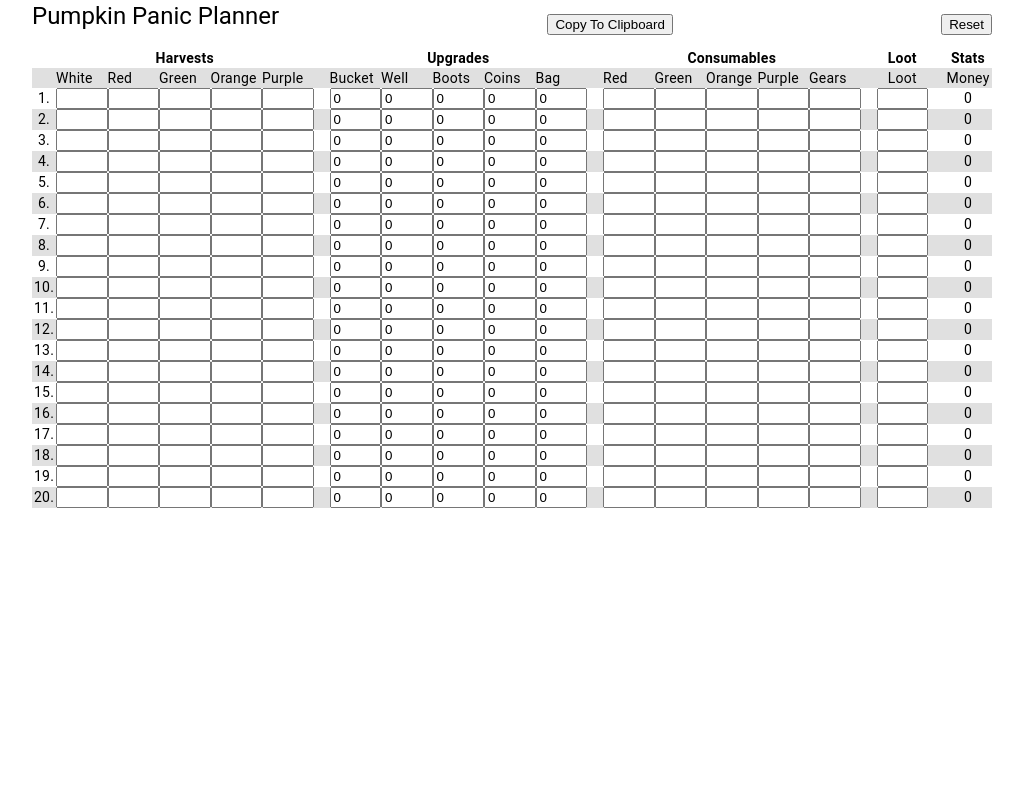
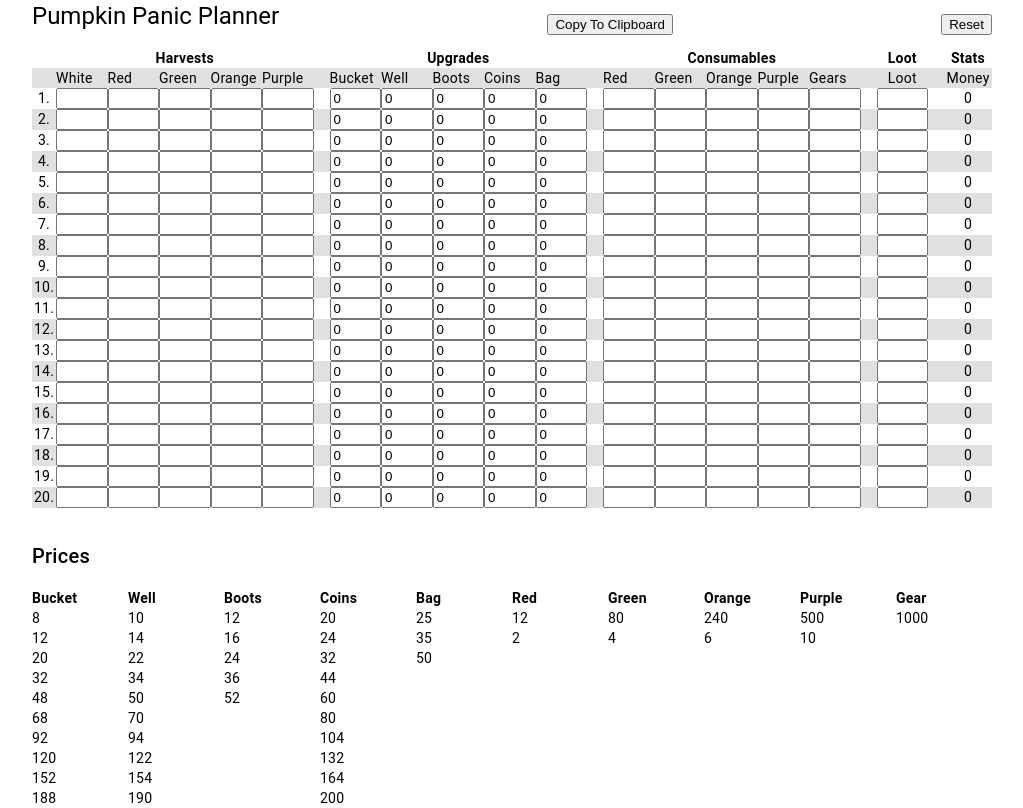
Before and after one commit to LeazeDev/pumpkin-panic-calculator, an Angular app: page / in a window 1280 px wide. Shown: the whole page, without its empty margins (128-1151 px from the left). Built offline with nearby package versions, Linux system fonts and the light colour scheme.

Commit message:
add prices

```diff
--- a/src/app/app.component.html
+++ b/src/app/app.component.html
@@ -102,4 +102,14 @@
       </div>
     </div>
   </form>
+
+  <div class="price-container">
+    <h2>Prices</h2>
+    <div class="price-wrapper">
+      <div *ngFor="let itemPrices of priceArray" class="price-line">
+        <div class="price-header">{{itemPrices[0]}}</div>
+        <div *ngFor="let price of itemPrices[1]">{{price}}</div>
+      </div>
+    </div>
+  </div>
 </div>
--- a/src/app/app.component.scss
+++ b/src/app/app.component.scss
@@ -58,3 +58,16 @@
 .sum {
     text-align: center;
 }
+
+.price-container {
+    margin-top: 2rem;
+
+    .price-wrapper {
+        display: grid;
+        grid-template-columns: 1fr 1fr 1fr 1fr 1fr 1fr 1fr 1fr 1fr 1fr;
+
+        .price-header {
+            font-weight: bold;
+        }
+    }
+}
--- a/src/app/app.component.ts
+++ b/src/app/app.component.ts
@@ -1,4 +1,3 @@
-import { Location } from '@angular/common';
 import { Component, OnInit } from '@angular/core';
 import { FormArray, FormControl, FormGroup, UntypedFormBuilder, Validators } from '@angular/forms';
 import { ActivatedRoute, Router } from '@angular/router';
@@ -33,10 +32,24 @@ export class AppComponent implements OnInit {
     money: 0,
   };
 
+  get priceArray(): [string, number[]][] {
+    return [
+      ["Bucket", prices.bucket],
+      ["Well", prices.well],
+      ["Boots", prices.boots],
+      ["Coins", prices.coins],
+      ["Bag", prices.bag],
+      ["Red", [prices.unlockRed, prices.red]],
+      ["Green", [prices.unlockGreen, prices.green]],
+      ["Orange", [prices.unlockOrange, prices.orange]],
+      ["Purple", [prices.unlockPurple, prices.purple]],
+      ["Gear", [prices.gear]],
+    ]
+  }
+
   constructor(
     private fb: UntypedFormBuilder,
     private activatedRoute: ActivatedRoute,
-    private location: Location,
     private router: Router
   ) {
     this.form = this.fb.group({
```
Also changed, not shown: 3 other files (tests, documents, lock files or other folders).
